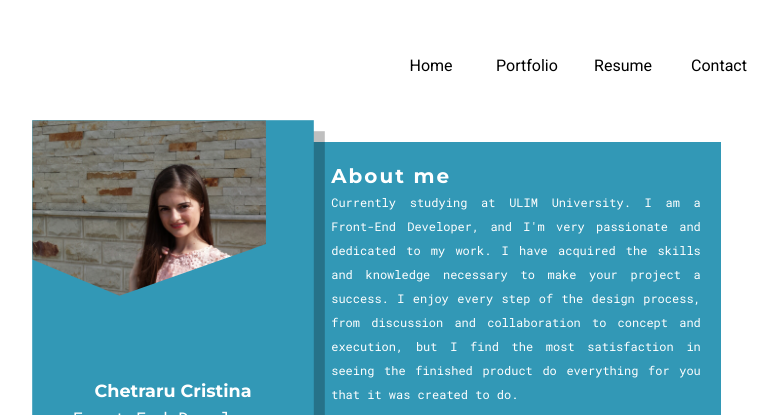
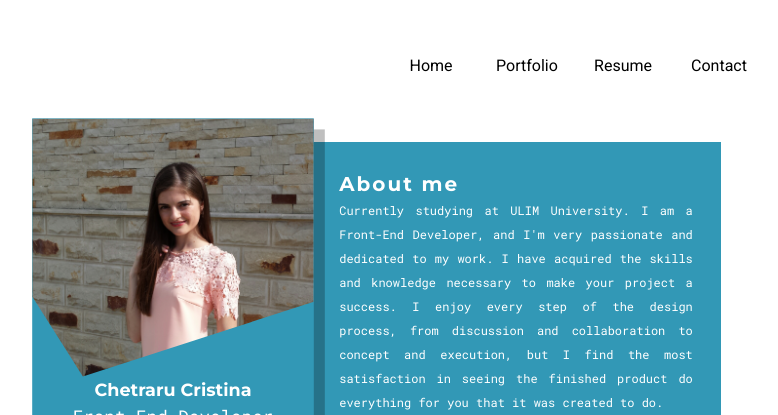
Before and after one commit to cristina-99/Porfolio, a website: page resume.html in a window 1280 px wide. Shown: the top 415 px of the page, without its empty margins (257-1035 px from the left). Drawn offline with nearby package versions, Linux system fonts and the light colour scheme.

```diff
--- a/resume.html
+++ b/resume.html
@@ -24,7 +24,7 @@
 </header>
 
     <main>
-        <div class="container w-4/5 m-auto About-Resume justify-center flex flex-col lg:flex-row pt-10 text-white">
+        <div class="container lg:w-4/5 md:w-3/6 w-4/5 m-auto About-Resume justify-center flex flex-col lg:flex-row pt-10 text-white">
             <div class="about-me lg:w-1/4 text-center w-full">
                 <div class="clip-path">
                     <img class="w-full" src="images/20170622_173935.jpg" alt="">
@@ -39,7 +39,7 @@
                     <a href="" class="font-bold text-xl">Contact me</a>
                 </div>
             </div>
-            <div class="about-meTo lg:w-2/5 w-full p-5">
+            <div class="about-meTo lg:w-2/5 w-full p-7">
                 <h2 class="font-bold text-xl tracking-widest">About me</h2>
                 <p class="text-xs leading-6 text-justify">Currently studying at ULIM University. I am a Front-End Developer, and I'm very passionate and
                     dedicated to my work. I have acquired the skills and knowledge necessary to make your project a success.
--- a/scss/style.scss
+++ b/scss/style.scss
@@ -68,8 +68,7 @@
 }
 
 .clip-path{
-    clip-path: polygon(0% 0%, 83% 0, 83% 48%, 31% 68%, 0 54%);
-}
+    clip-path: polygon(0 0, 100% 0, 100% 71%, 18% 100%, 0 69%);}
 .about-me,.about-meTo{
     background-color: #3298B6;
 }
```
Also changed, not shown: css/style.css, 1 other file.
